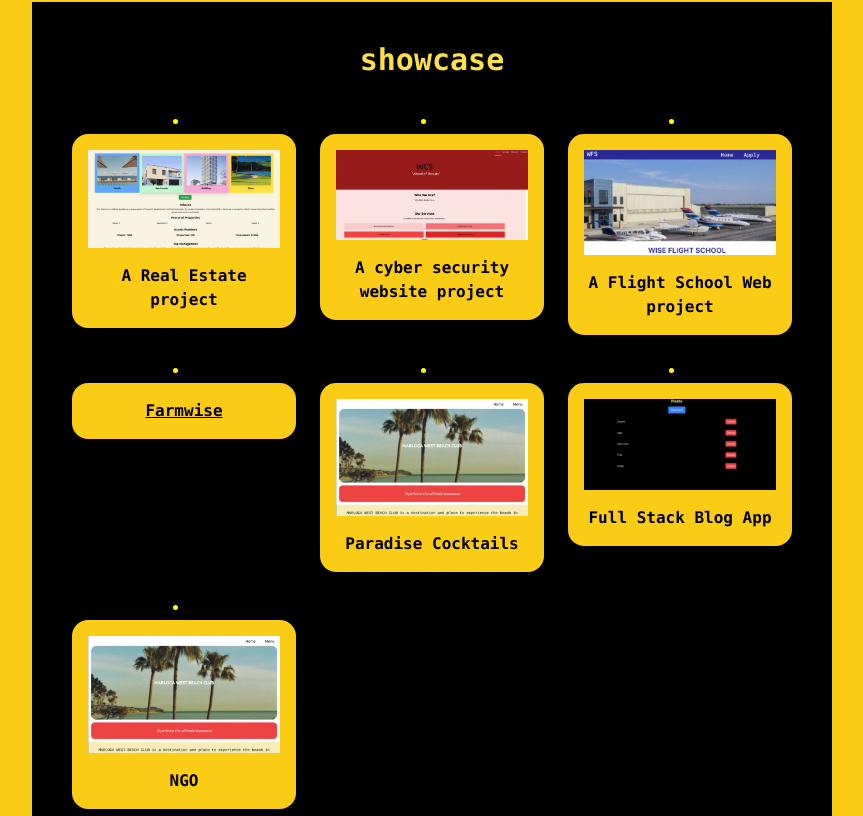
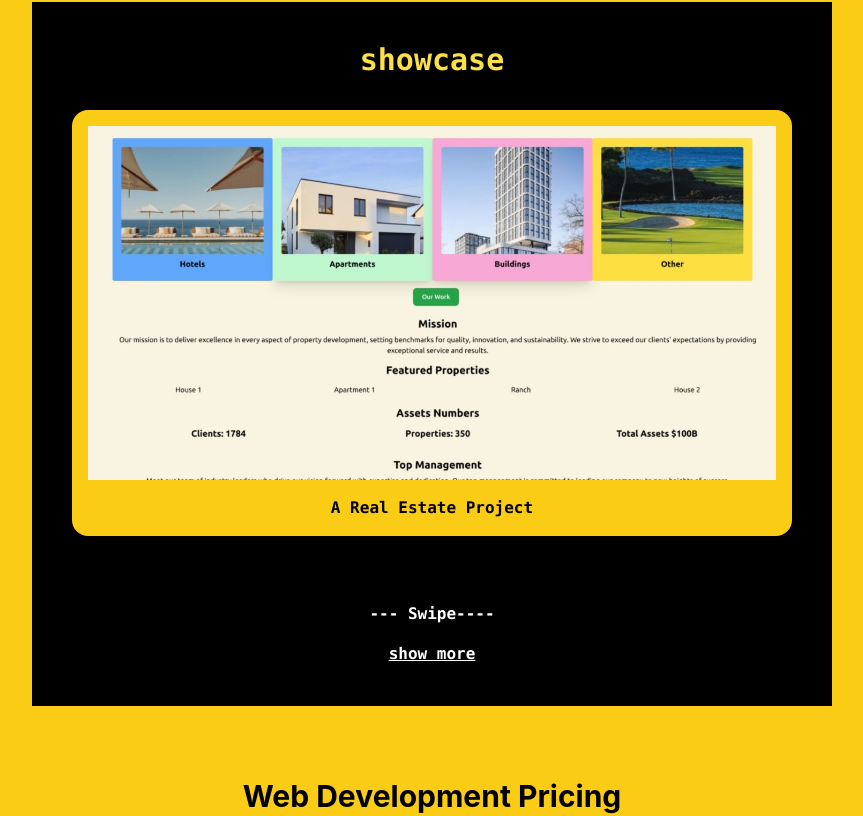
Before and after one commit to treva556/mt-portfolio, a React (Create React App) app: page / in a window 1280 px wide. Shown: the part 1380-2196 px from the top of the page, without its empty margins (208-1071 px from the left). Built offline with nearby package versions, Linux system fonts and the light colour scheme.

Commit message:
milestone 5

```diff
--- a/package.json
+++ b/package.json
@@ -12,6 +12,7 @@
     "react-router-dom": "^6.24.1",
     "react-scripts": "5.0.1",
     "react-typing-effect": "^2.0.5",
+    "swiper": "^11.1.14",
     "web-vitals": "^2.1.4"
   },
   "scripts": {
--- a/src/App.css
+++ b/src/App.css
@@ -1,7 +1,6 @@
 .App {
   text-align: center;
 }
-
 
 
 .color1 {
@@ -29,3 +28,21 @@ code {
 }
 
 /*  */
+
+.mySwiper .swiper-pagination-bullet {
+  background-color: white;
+  opacity: 1;
+}
+
+.mySwiper .swiper-button-next,
+.mySwiper .swiper-button-prev {
+  color: white;
+  opacity: 1;
+}
+
+.mySwiper .swiper-button-next:after,
+.mySwiper .swiper-button-prev:after {
+  font-size: 20px; /* Adjust arrow size (optional) */
+  content: "\f105"; /* Arrow icon from Font Awesome (optional) */
+  font-family: FontAwesome; /* Include Font Awesome (optional) */
+}
--- /dev/null
+++ b/src/components/swapper.js
@@ -0,0 +1,129 @@
+
+
+
+import paradise from '../assets/paradise.jpeg';
+import FS from '../assets/FS.jpeg';
+import WLS from '../assets/wls.jpeg';
+import Prop from '../assets/prop.jpeg';
+import Blog from '../assets/blog.jpeg';
+
+import image56 from '../assets/yy.jpeg';
+import React from 'react';
+import { Swiper, SwiperSlide } from 'swiper/react';
+import 'swiper/css'; // Import the default CSS from Swiper
+import 'swiper/css/navigation'; // Import navigation styles
+import 'swiper/css/pagination'; // Import pagination styles
+import { Autoplay, Pagination, Navigation } from 'swiper'; // Import modules individually
+
+const Swapper = () => {
+  return (
+    <Swiper
+      spaceBetween={30}
+      centeredSlides={true}
+      autoplay={{
+        delay: 2500,
+        disableOnInteraction: false,
+      }}
+      pagination={{
+        clickable: true,
+      }}
+      navigation={true}
+
+      className="mySwiper"
+    >
+
+
+      <SwiperSlide>
+        <a
+          href="https://wise-properties.vercel.app/"
+          target="_blank"
+          rel="noopener noreferrer"
+          className="bg-yellow-400 rounded-2xl p-4 text-black block"
+        >
+          <img src={Prop} alt="Real Estate Project" className="w-1/8 mb-4" />
+          A Real Estate Project
+        </a>
+      </SwiperSlide>
+      {/* ... other SwiperSlide components ... */}
+      <SwiperSlide>
+        <a
+          href="https://wise-properties.vercel.app/"
+          target="_blank"
+          rel="noopener noreferrer"
+          className="bg-yellow-400 rounded-2xl p-4 text-black block"
+        >
+          <img src={Prop} alt="Real Estate Project" className="w-1/8 mb-4" />
+          A Real Estate Project
+        </a>
+      </SwiperSlide>
+      <SwiperSlide>
+        <a
+          href="https://wise-security.vercel.app/"
+          target="_blank"
+          rel="noopener noreferrer"
+          className="bg-yellow-400 rounded-2xl p-4 text-black block"
+        >
+          <img src={image56} alt="Cyber Security Project" className="w-1/8 mb-4" />
+          A Cyber Security Website Project
+        </a>
+      </SwiperSlide>
+      <SwiperSlide>
+        <a
+          href="https://flight-school-rose.vercel.app/"
+          target="_blank"
+          rel="noopener noreferrer"
+          className="bg-yellow-400 rounded-2xl p-4 text-black block"
+        >
+          <img src={FS} alt="Flight School Project" className="w-1/8 mb-4" />
+          A Flight School Web Project
+        </a>
+      </SwiperSlide>
+      <SwiperSlide>
+        <a
+          href="https://farmwise.co.ke/"
+          target="_blank"
+          rel="noopener noreferrer"
+          className="bg-yellow-400 p-4 text-black underline rounded-2xl block"
+        >
+          Farmwise
+        </a>
+      </SwiperSlide>
+      <SwiperSlide>
+        <a
+          href="https://paradise-club.vercel.app/"
+          target="_blank"
+          rel="noopener noreferrer"
+          className="bg-yellow-400 rounded-2xl p-4 text-black block"
+        >
+          <img src={paradise} alt="Paradise Cocktails" className="w-1/8 mb-4" />
+          Paradise Cocktails
+        </a>
+      </SwiperSlide>
+      <SwiperSlide>
+        <a
+          href="https://posts-2-git-main-treva556s-projects.vercel.app/"
+          target="_blank"
+          rel="noopener noreferrer"
+          className="bg-yellow-400 rounded-2xl p-4 text-black block"
+        >
+          <img src={Blog} alt="Full Stack Blog App" className="w-1/8 mb-4" />
+          Full Stack Blog App
+        </a>
+      </SwiperSlide>
+      <SwiperSlide>
+        <a
+          href="https://ngo-five.vercel.app/"
+          target="_blank"
+          rel="noopener noreferrer"
+          className="bg-yellow-400 rounded-2xl p-4 text-black block"
+        >
+          <img src={paradise} alt="NGO" className="w-1/8 mb-4" />
+          NGO
+        </a>
+      </SwiperSlide>
+
+    </Swiper>
+  );
+};
+
+export default Swapper;
--- a/src/pages/Blogs.js
+++ b/src/pages/Blogs.js
@@ -4,6 +4,7 @@
 //////App code
 import React from 'react';
 import '../App.css';
+import Carousel from '../components/swapper';
 
 
 function Blogs() {
--- a/src/pages/home.js
+++ b/src/pages/home.js
@@ -4,6 +4,9 @@ import React, { useState } from 'react';
 import '../App.css';
 import AOS from 'aos';
 import 'aos/dist/aos.css';
+
+import Swapper from '../components/swapper';
+
 import ReactTypingEffect from 'react-typing-effect';
 import ProgressBar from '../components/progress';
 import Roadmap from '../components/roadmap';
@@ -15,12 +18,12 @@ import image4 from '../assets/react.png';
 import paradise from '../assets/paradise.jpeg';
 import image85 from '../assets/Group 85.png';
 import image55 from '../assets/yj.jpeg';
-import FS from '../assets/FS.jpeg';
+
 import WLS from '../assets/wls.jpeg';
-import Prop from '../assets/prop.jpeg';
+
 import Blog from '../assets/blog.jpeg';
 import Mongo from '../assets/mongo.png';
-import image56 from '../assets/yy.jpeg';
+
 import Figma from '../assets/figma.png';
 import Next from '../assets/nextjs.svg';
 import { Link } from 'react-router-dom';
@@ -112,125 +115,15 @@ function Body() {
       <p className="mb-16">In my free time, I enjoy tennis, gaming and experimenting with new web technologies.</p>
 
 
-      <div className="bg-black lg:ml-60 lg:mr-60  font-mono font-bold p-10">
+      <div className=" bg-black lg:ml-60 lg:mr-60  font-mono font-bold p-10">
         <div
           data-aos="fade-down"
           data-aos-easing="linear"
           data-aos-duration="1500"
         >
           <h2 className="text-yellow-300 font-bold text-3xl mb-8">  showcase</h2>
-          <ul className="list-disc list-inside text-white grid grid-cols-1 md:grid-cols-2 lg:grid-cols-3 gap-6 mt-6 custom-bullets">
-
-            <li>
-            <a
-                 href="https://wise-properties.vercel.app/"
-
-                target="_blank"
-                rel="noopener noreferrer"
-                className=" bg-yellow-400 rounded-2xl p-4 text-black block"
-              >
-            <img src={Prop} alt="Technology 2" className="w-1/8 mb-4" />
-            A Real Estate project
-              </a>
-            </li>
-            <li>
-            <a
-                href="https://wise-security.vercel.app/"
-
-                target="_blank"
-                rel="noopener noreferrer"
-                className=" bg-yellow-400 rounded-2xl p-4 text-black block"
-              >
-            <img src={image56} alt="Technology 2" className="w-1/8 mb-4" />
-            A cyber security website project
-              </a>
-            </li>
-            <li>
-            <a
-                href="https://flight-school-rose.vercel.app/"
-
-                target="_blank"
-                rel="noopener noreferrer"
-                className=" bg-yellow-400 rounded-2xl p-4 text-black block"
-              >
-            <img src={FS} alt="Technology 2" className="w-1/8 mb-4" />
-            A Flight School Web project
-              </a>
-            </li>
-
-            {/* <li>
-            <a
-                href="https://logistics-app-six.vercel.app/"
-
-                target="_blank"
-                rel="noopener noreferrer"
-                className=" bg-yellow-400 rounded-2xl p-4 text-black block"
-              >
-            <img src={WLS} alt="Technology 2" className="w-1/8 mb-4" />
-            A Logistics company website
-              </a>
-            </li>
-            */}
-            <li>
-              <a
-                href="https://farmwise.co.ke/"
-                target="_blank"
-                rel="noopener noreferrer"
-                className=" bg-yellow-400 p-4 text-black underline rounded-2xl block"
-              >
-                Farmwise
-              </a>
-            </li>
-            <li>
-            <a
-                href="https://paradise-club.vercel.app/"
-
-                target="_blank"
-                rel="noopener noreferrer"
-                className=" bg-yellow-400 rounded-2xl p-4 text-black block"
-              >
-            <img src={paradise} alt="Technology 2" className="w-1/8 mb-4" />
-            Paradise Cocktails
-              </a>
-            </li>
-
-            <li>
-            <a
-                href="https://posts-2-git-main-treva556s-projects.vercel.app/"
-
-                target="_blank"
-                rel="noopener noreferrer"
-                className=" bg-yellow-400 rounded-2xl p-4 text-black block"
-              >
-            <img src={Blog} alt="Technology 2" className="w-1/8 mb-4" />
-            Full Stack Blog App
-              </a>
-            </li>
-{/*
-            <li>
-              <a
-                href="https://farmwise.co.ke/"
-                target="_blank"
-                rel="noopener noreferrer"
-                className=" bg-yellow-400 p-4 text-black underline rounded-2xl block"
-              >
-                Jewelry Shop
-              </a>
-            </li> */}
-            <li>
-            <a
-                href="https://ngo-five.vercel.app/"
-
-                target="_blank"
-                rel="noopener noreferrer"
-                className=" bg-yellow-400 rounded-2xl p-4 text-black block"
-              >
-            <img src={paradise} alt="Technology 2" className="w-1/8 mb-4" />
-            NGO
-              </a>
-            </li>
-
-          </ul>
+         <Swapper/>
+         <h3 className=' text-white'>  --- Swipe----</h3>
         </div>
         <Link to="/projects" className=' text-white underline rounded-2xl block mt-4'>show more</Link>
 
```
Also changed, not shown: 1 other file (tests, documents, lock files or other folders).
